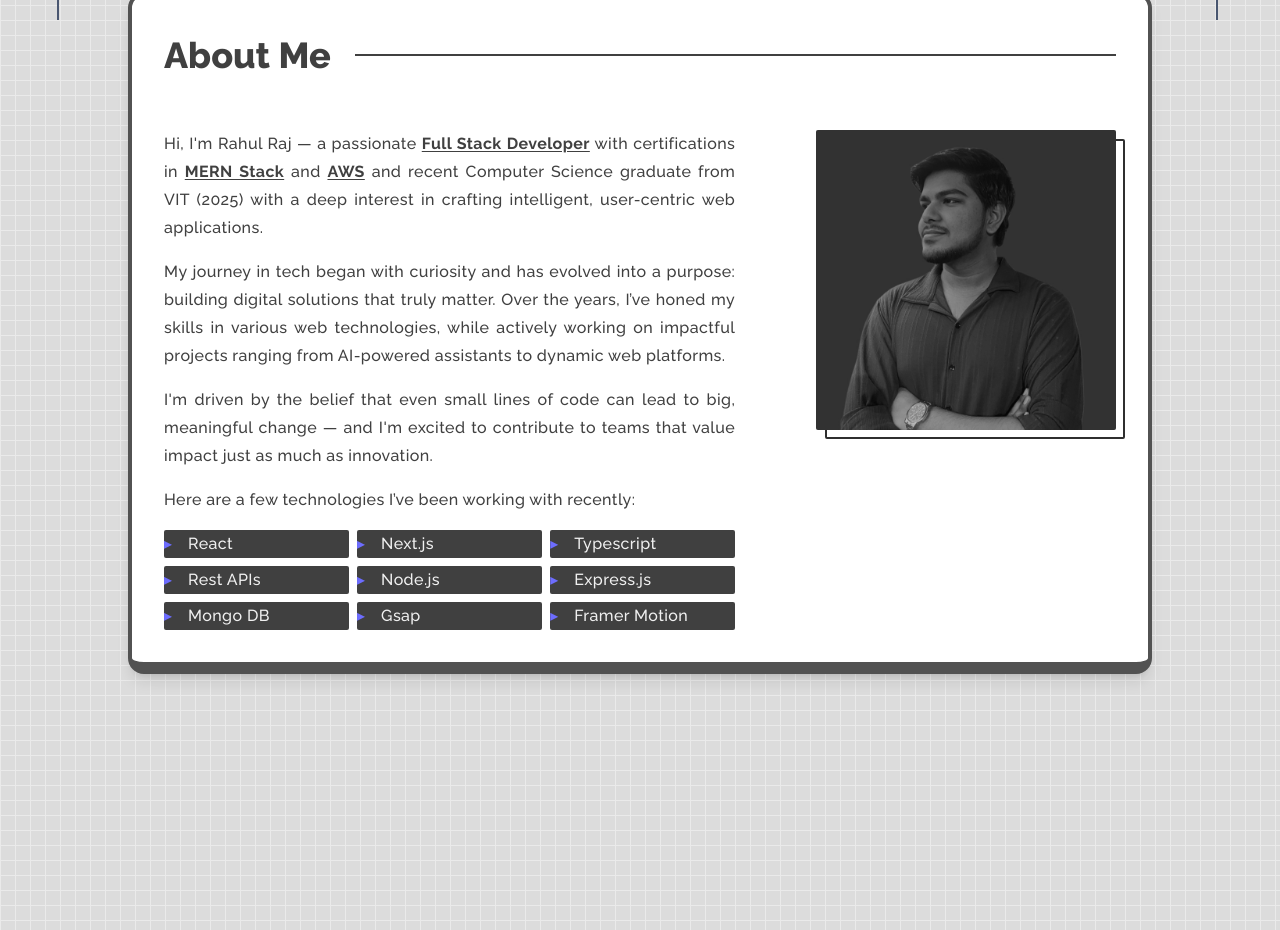
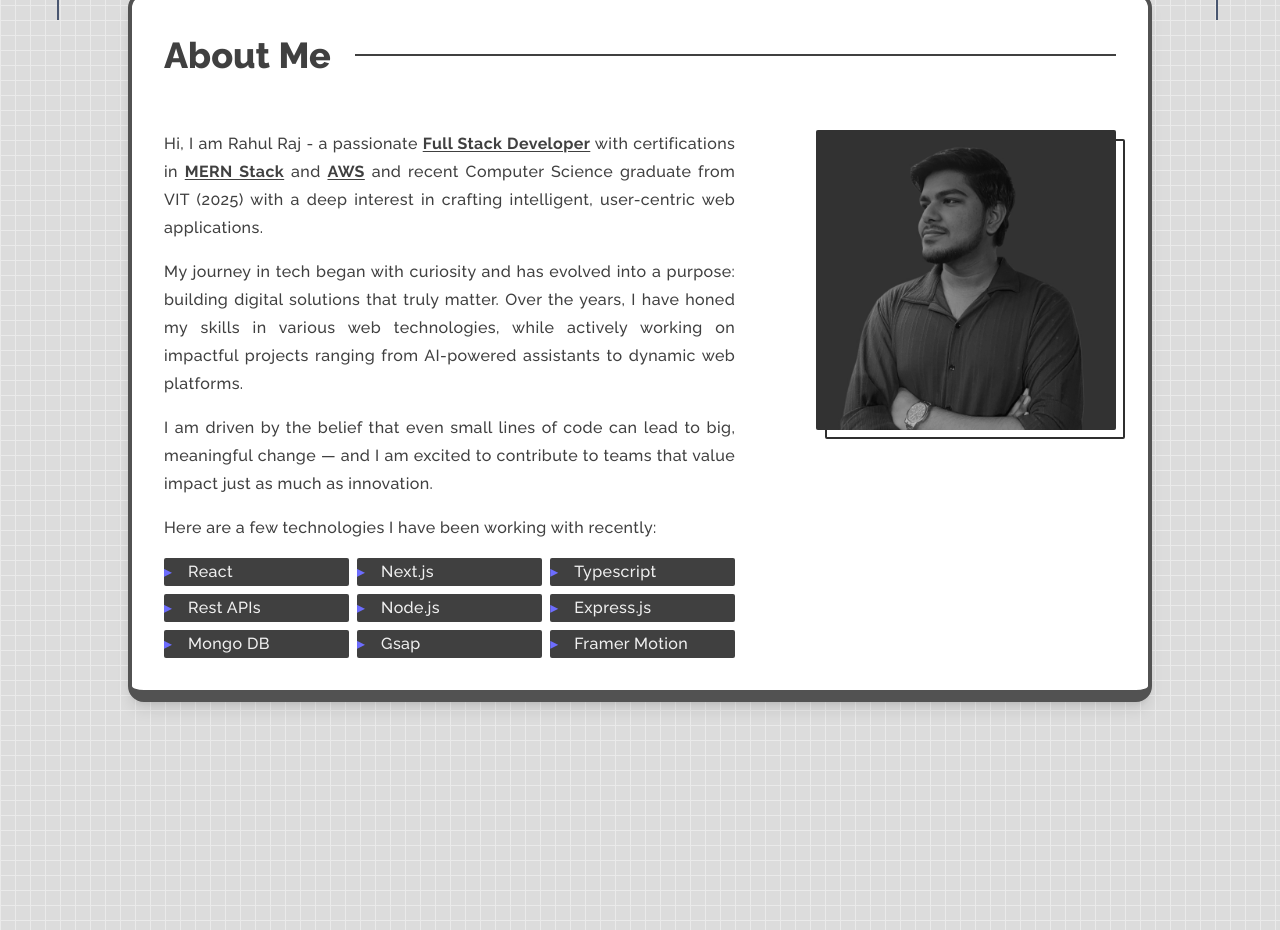
Before and after one commit to Rahul7177/portfolio, a Next.js app: page / in a window 1280 px wide. Shown: the part 780-1710 px from the top of the page. Built offline with nearby package versions, Linux system fonts and the light colour scheme.

Commit message:
Fixed Bugs

```diff
--- a/src/sections/About.tsx
+++ b/src/sections/About.tsx
@@ -61,16 +61,16 @@ const About = () => {
       <div className="about-content-grid">
         <div ref={textContentRef} className="text-content">
           <p>
-            Hi, I&apos;m Rahul Raj — a passionate <span className='font-bold underline underline-offset-2'>Full Stack Developer</span> with certifications in <span className='font-bold underline underline-offset-2'>MERN Stack</span> and <span className='font-bold underline underline-offset-2'>AWS</span> and recent Computer Science graduate from VIT (2025) with a deep interest in crafting intelligent, user-centric web applications.
+            Hi, I am Rahul Raj - a passionate <span className='font-bold underline underline-offset-2'>Full Stack Developer</span> with certifications in <span className='font-bold underline underline-offset-2'>MERN Stack</span> and <span className='font-bold underline underline-offset-2'>AWS</span> and recent Computer Science graduate from VIT (2025) with a deep interest in crafting intelligent, user-centric web applications.
           </p>
           <p>
-            My journey in tech began with curiosity and has evolved into a purpose: building digital solutions that truly matter. Over the years, I’ve honed my skills in various web technologies, while actively working on impactful projects ranging from AI-powered assistants to dynamic web platforms.
+            My journey in tech began with curiosity and has evolved into a purpose: building digital solutions that truly matter. Over the years, I have honed my skills in various web technologies, while actively working on impactful projects ranging from AI-powered assistants to dynamic web platforms.
           </p>
           <p>
-            I&apos;m driven by the belief that even small lines of code can lead to big, meaningful change — and I&apos;m excited to contribute to teams that value impact just as much as innovation.
+            I am driven by the belief that even small lines of code can lead to big, meaningful change — and I am excited to contribute to teams that value impact just as much as innovation.
           </p>
           <p>
-            Here are a few technologies I’ve been working with recently:
+            Here are a few technologies I have been working with recently:
           </p>
           <ul className="tech-list">
             {['React', 'Next.js', 'Typescript', 'Rest APIs', 'Node.js', 'Express.js', 'Mongo DB', 'Gsap', 'Framer Motion'].map((tech) => (
```
